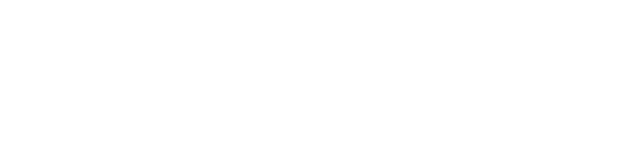
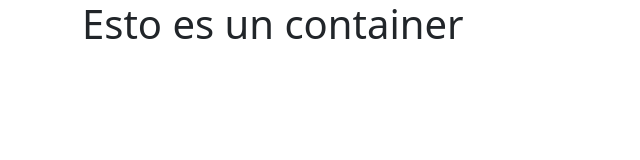
Before and after one commit to SAmigoDev/Desarrollo-Full-Stack, a plain HTML site: page index.html in a window 1280 px wide. Shown: the whole page, without its empty margins (0-640 px from the left). Drawn offline with nearby package versions, Linux system fonts and the light colour scheme.

Commit message:
Primeros cambios actualizados en VSCode

```diff
--- a/index.html
+++ b/index.html
@@ -9,5 +9,11 @@
         <script src="https://cdn.jsdelivr.net/npm/bootstrap@5.3.3/dist/js/bootstrap.bundle.min.js"></script>
     </head>
     <body>
+        <div class="container">
+            <h1>Esto es un container</h1>
+        </div>
+        <div class="container-fluid">
+
+        </div>
     </body>
 </html>
```
